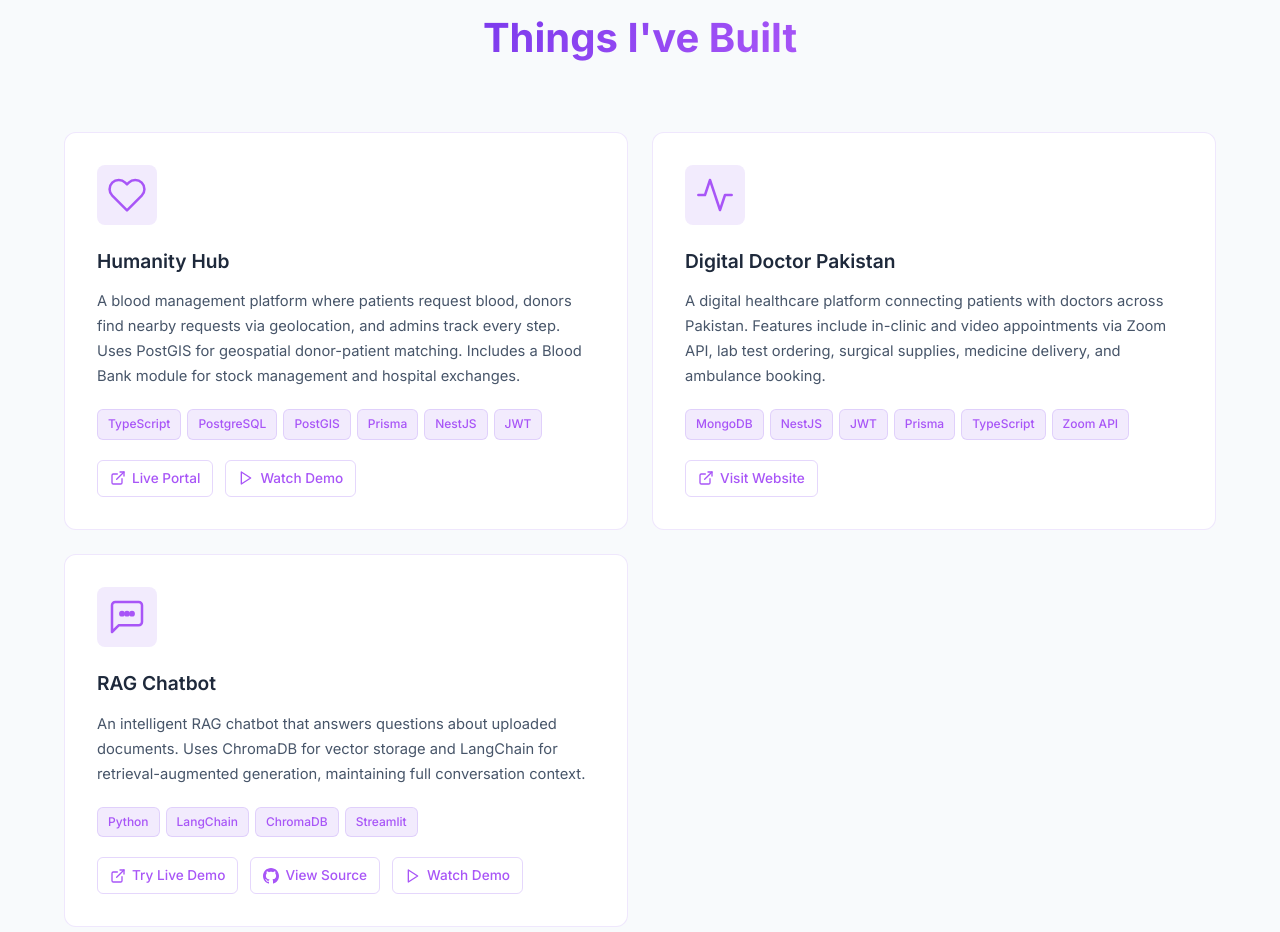
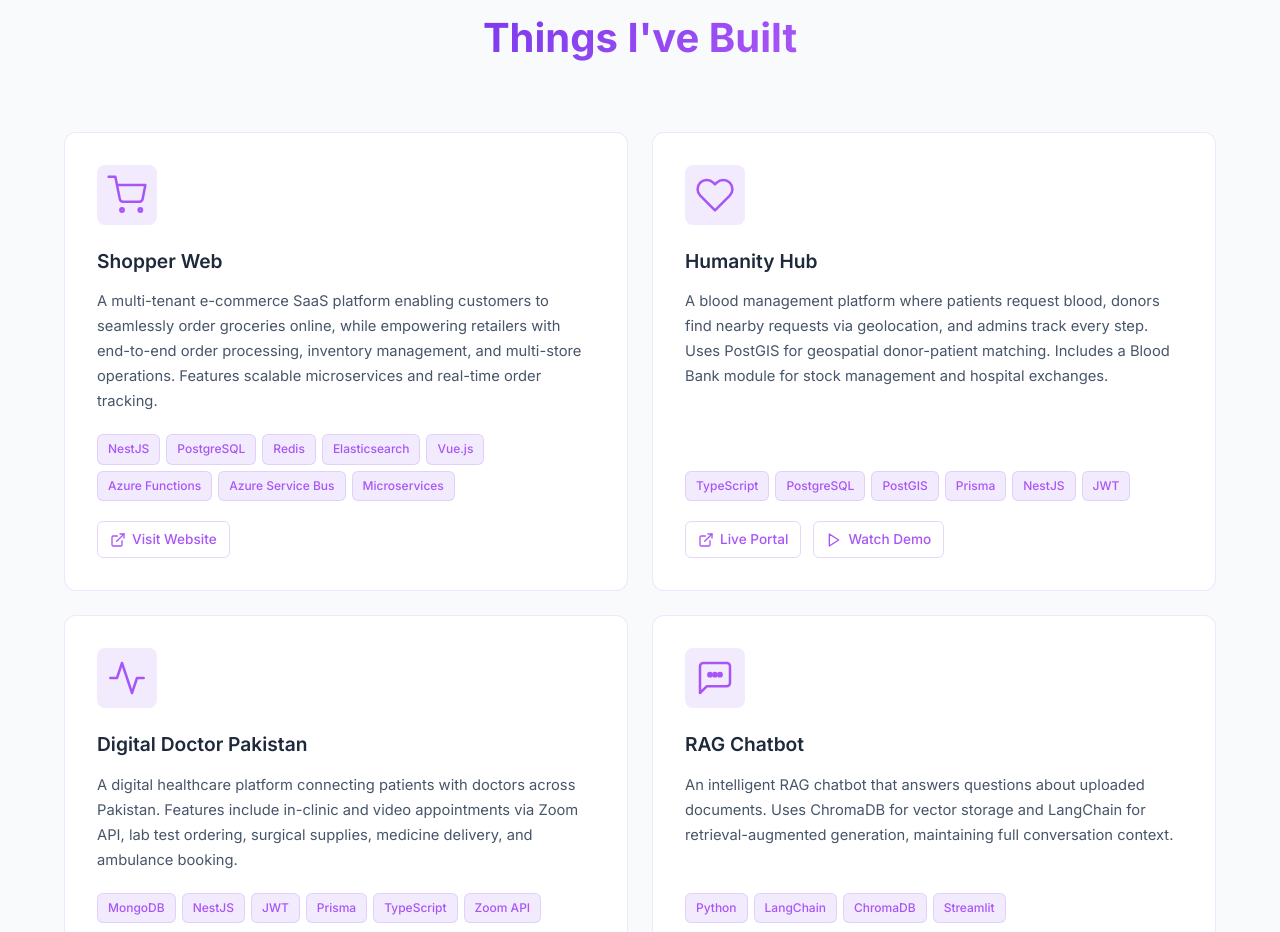
Before and after one commit to hammadkh0/hammadkh0.github.io, a plain HTML site: page index.html in a window 1280 px wide. Shown: the part 3780-4712 px from the top of the page. Drawn offline with Linux system fonts and the light colour scheme.

Commit message:
feat: add shopper web ref to the projects

```diff
--- a/index.html
+++ b/index.html
@@ -313,6 +313,38 @@
         <h2 class="section-title fade-up"><span class="gradient-text">Things I've Built</span></h2>
         <div class="projects-grid">
 
+          <!-- Shopper Web -->
+          <article class="project-card fade-up">
+            <div class="project-icon">
+              <!-- Shopping cart icon -->
+              <svg xmlns="http://www.w3.org/2000/svg" width="40" height="40" viewBox="0 0 24 24" fill="none" stroke="currentColor" stroke-width="1.5" stroke-linecap="round" stroke-linejoin="round" aria-hidden="true">
+                <circle cx="9" cy="21" r="1"></circle>
+                <circle cx="20" cy="21" r="1"></circle>
+                <path d="M1 1h4l2.68 13.39a2 2 0 0 0 2 1.61h9.72a2 2 0 0 0 2-1.61L23 6H6"></path>
+              </svg>
+            </div>
+            <h3 class="project-title">Shopper Web</h3>
+            <p class="project-description">
+              A multi-tenant e-commerce SaaS platform enabling customers to seamlessly order groceries online, while empowering retailers with end-to-end order processing, inventory management, and multi-store operations. Features scalable microservices and real-time order tracking.
+            </p>
+            <div class="project-tags">
+              <span class="tag">NestJS</span>
+              <span class="tag">PostgreSQL</span>
+              <span class="tag">Redis</span>
+              <span class="tag">Elasticsearch</span>
+              <span class="tag">Vue.js</span>
+              <span class="tag">Azure Functions</span>
+              <span class="tag">Azure Service Bus</span>
+              <span class="tag">Microservices</span>
+            </div>
+            <div class="project-links">
+              <a href="https://shop.almeera.com.qa/" target="_blank" rel="noopener noreferrer" class="project-link" id="project-shopperweb-live" aria-label="Visit Shopper Web live site">
+                <svg xmlns="http://www.w3.org/2000/svg" width="16" height="16" viewBox="0 0 24 24" fill="none" stroke="currentColor" stroke-width="2" stroke-linecap="round" stroke-linejoin="round" aria-hidden="true"><path d="M18 13v6a2 2 0 0 1-2 2H5a2 2 0 0 1-2-2V8a2 2 0 0 1 2-2h6"></path><polyline points="15 3 21 3 21 9"></polyline><line x1="10" y1="14" x2="21" y2="3"></line></svg>
+                Visit Website
+              </a>
+            </div>
+          </article>
+
           <!-- Humanity Hub -->
           <article class="project-card fade-up">
             <div class="project-icon">
```
